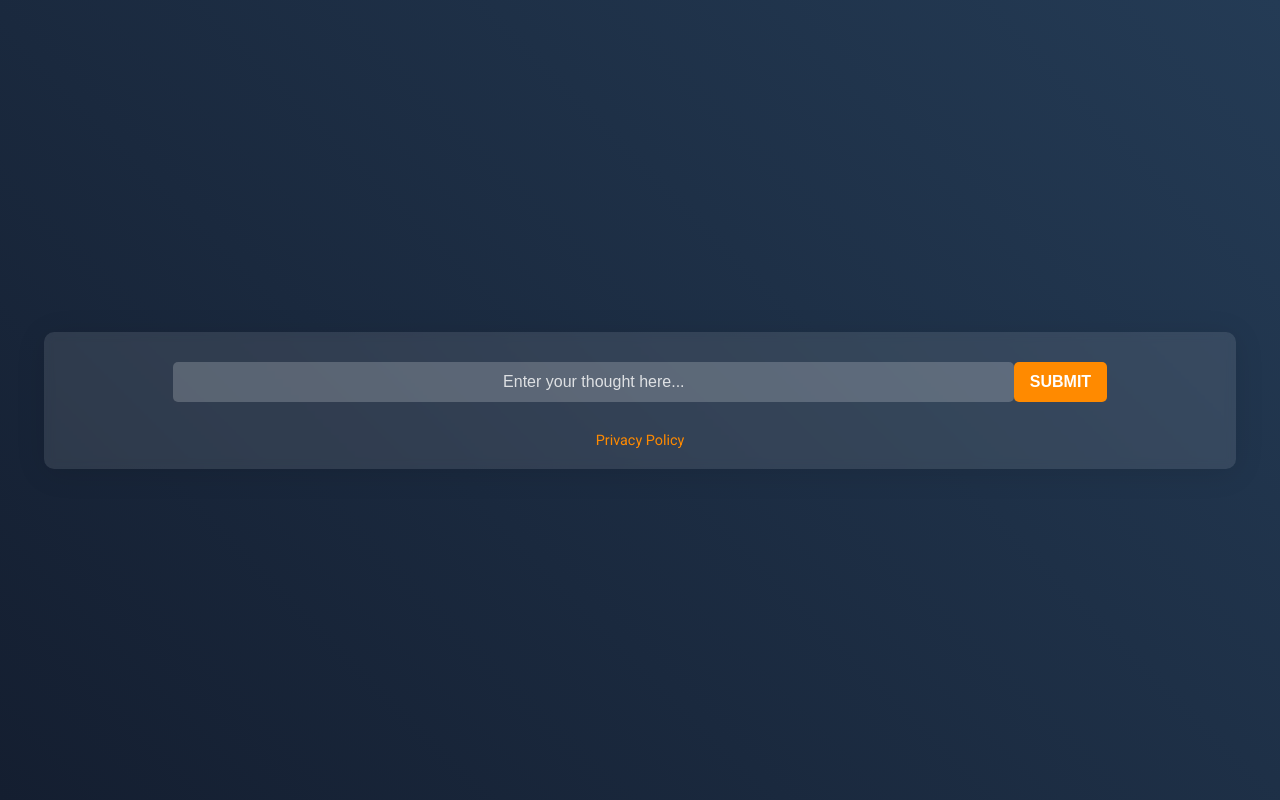
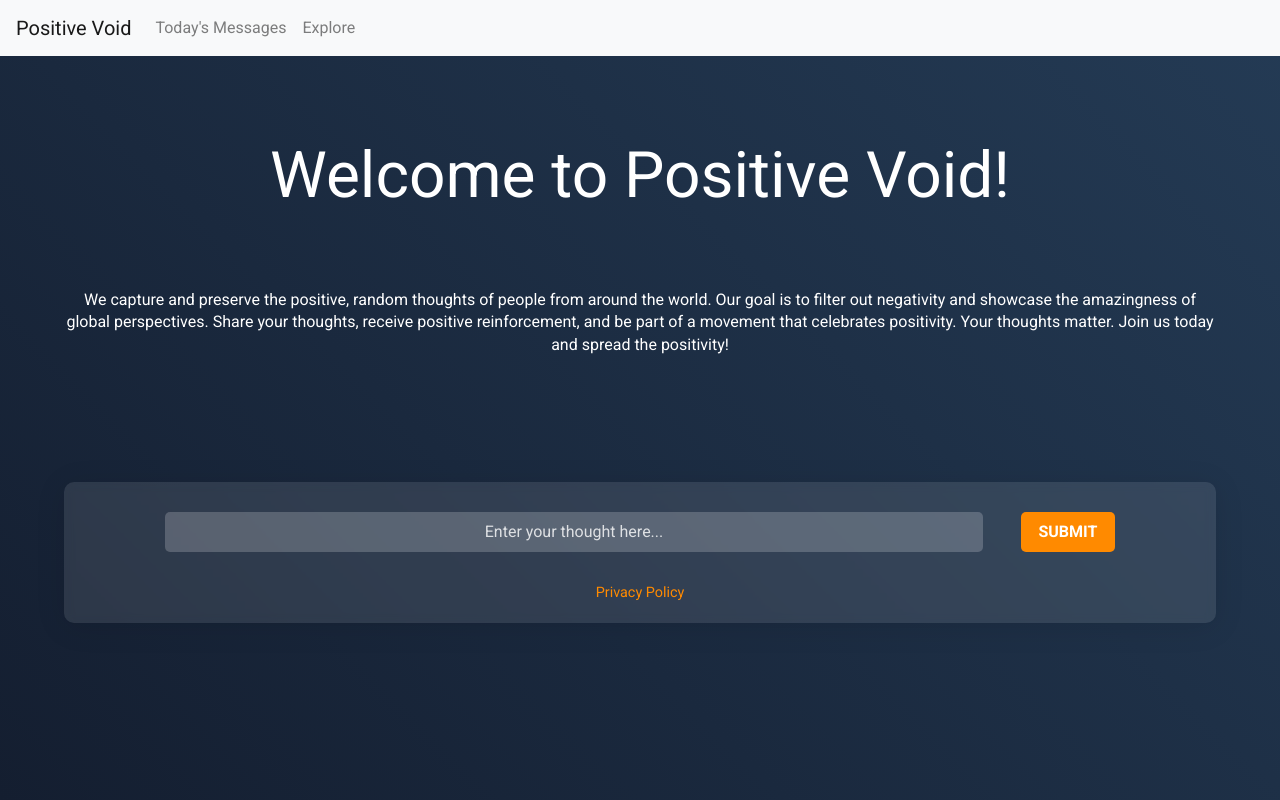
Before and after one commit to AndrewGuadi/positivevoid-website, a Flask app: page / in a window 1280 px wide. Run offline with Flask 3, Linux system fonts and the light colour scheme; data that the repository does not hold is empty; some libraries are stand-ins or nearby versions.

Commit message:
adding description to page

```diff
--- a/gpt_connect.py
+++ b/gpt_connect.py
@@ -11,7 +11,7 @@ def filter_user_input(text):
 
     # Ask the GPT model to filter the data and tag it with necessary data.
     prompt = "You will assess the tone, meaning, and nuances of the following text and return data in the required JSON format. You will fail foul-intentioned inputs"
-    example = "{'status': pass_or_fail, 'status_reason':'only_if_failed_reason_why_failed', 'text': *input_text_goes_here*, 'emotions': [array of emotions perceived in text], 'sentiment_basic': positive_neutral_negative, 'sentiment_score': on_scale_from_-100_to_+100, 'TLDR': point_of_message, 'keywords': [array of 3-10 keywords here], 'challenging_thought':'this_should_be_a_positive_stoic_spin_on_the_input_encouraging_the_user'}"
+    example = "{'status': pass_or_fail, 'status_reason':'only_if_failed_reason_why_failed', 'text': *input_text_goes_here*, 'emotions': [array of emotions perceived in text], 'sentiment_basic': positive_neutral_negative, 'sentiment_score': on_scale_from_-100_to_+100, 'TLDR': point_of_message, 'keywords': [array of 3-10 keywords here], 'challenging_thought':'this_should_be_a_positive_unique_yet_very_insightul_wisdom_that_directly_or_tangentially_relates(use REAL quotes sporadically)'}"
 
     response = bot.gpt_json(prompt, text, example)
 
--- a/static/css/index-styles.css
+++ b/static/css/index-styles.css
@@ -5,12 +5,22 @@ body {
     margin: 0;
     padding: 0;
     display: flex;
+    flex-direction: column;
     justify-content: center;
     align-items: center;
     height: 100vh;
     background: linear-gradient(45deg, #141e30, #243b55);
     color: #ffffff;
-    overflow: hidden; /* Prevents the page from scrolling */
+    overflow-y:scroll;
+    overflow-x: hidden; /* Prevents the page from scrolling */
+    padding-bottom:5vw;
+}
+
+.navbar {
+    position:absolute;
+    top:0;
+    width: 100%;
+    margin-bottom: 6vw;
 }
 
 .container {
@@ -25,6 +35,24 @@ body {
     border-radius: 10px;
     box-shadow: 0 4px 30px rgba(0, 0, 0, 0.1);
     backdrop-filter: blur(5px);
+    margin-top: 5vw; /* Add margin top to adjust for navbar height */
+}
+
+.purpose {
+    margin-top:35vw;
+    text-align: center;
+    margin-bottom: 20px;
+}
+
+.purpose h2 {
+    font-size: 5vw;
+    margin-bottom: 10px;
+}
+
+.purpose p {
+    padding:5vw;
+    font-size: 1rem;
+    line-height: 1.4;
 }
 
 input[type="text"], button {
@@ -56,7 +84,7 @@ button {
     transition: background 0.3s;
     text-transform: uppercase;
     font-weight: bold;
-    width:100%;
+    width: 100%;
 }
 
 button:hover {
@@ -112,10 +140,16 @@ button:hover {
     cursor: pointer;
 }
 
+@media screen and (min-width:768px) {
 
 
-@media screen and (min-width:768px) {
+    .purpose{
+        margin-top:2vw;
+    }
 
+    .container{
+        margin-top:2vw;
+    }
     .container, #user_form{
         max-width: 95vw;
     }
@@ -126,9 +160,11 @@ button:hover {
 
     .container input{
         width:65vw;
+        margin-right:3vw;
     }
 
     .container button{
         width:10%;
     }
+
 }
--- a/templates/index.html
+++ b/templates/index.html
@@ -4,9 +4,34 @@
     <meta charset="UTF-8">
     <meta name="viewport" content="width=device-width, initial-scale=1.0">
     <title>We Are The World</title>
+    <!-- Bootstrap CSS -->
+    <link href="https://stackpath.bootstrapcdn.com/bootstrap/4.5.2/css/bootstrap.min.css" rel="stylesheet">
     <link rel="stylesheet" href="{{ url_for('static', filename='css/index-styles.css') }}">
 </head>
 <body>
+    <!-- Navbar -->
+    <nav class="navbar navbar-expand-lg navbar-light bg-light">
+        <a class="navbar-brand" href="#">Positive Void</a>
+        <button class="navbar-toggler" type="button" data-toggle="collapse" data-target="#navbarNav" aria-controls="navbarNav" aria-expanded="false" aria-label="Toggle navigation">
+            <span class="navbar-toggler-icon"></span>
+        </button>
+        <div class="collapse navbar-collapse" id="navbarNav">
+            <ul class="navbar-nav">
+                <li class="nav-item">
+                    <a class="nav-link" href="#">Today's Messages</a>
+                </li>
+                <li class="nav-item">
+                    <a class="nav-link" href="#">Explore</a>
+                </li>
+            </ul>
+        </div>
+    </nav>
+    <!-- Main Content -->
+
+    <div class="purpose">
+        <h2>Welcome to Positive Void!</h2>
+        <p>We capture and preserve the positive, random thoughts of people from around the world. Our goal is to filter out negativity and showcase the amazingness of global perspectives. Share your thoughts, receive positive reinforcement, and be part of a movement that celebrates positivity. Your thoughts matter. Join us today and spread the positivity!</p>
+    </div>
     <div class="container">
         <form action="/" method="post" onsubmit="return validateForm()">
             <input type="hidden" id="validationToken" name="validationToken">
@@ -21,6 +46,10 @@
             <p>You have previously been warned. This is your last warning before you will be banned from using the app.</p>
         </div>
     </div>
+    <!-- Bootstrap JS and dependencies -->
+    <script src="https://code.jquery.com/jquery-3.5.1.slim.min.js"></script>
+    <script src="https://cdn.jsdelivr.net/npm/@popperjs/core@2.9.3/dist/umd/popper.min.js"></script>
+    <script src="https://stackpath.bootstrapcdn.com/bootstrap/4.5.2/js/bootstrap.min.js"></script>
     <script>
         // Function to set a validation token
         function setValidationToken() {
```
